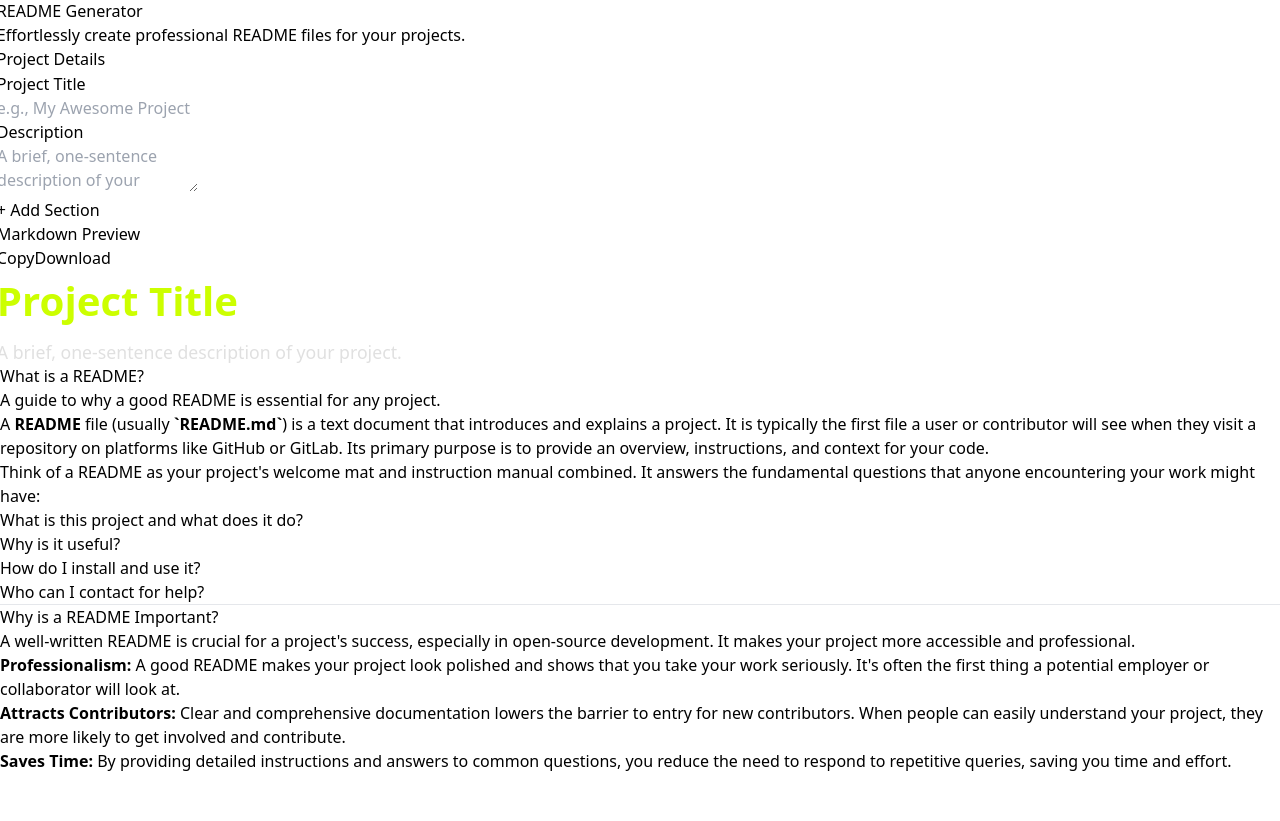
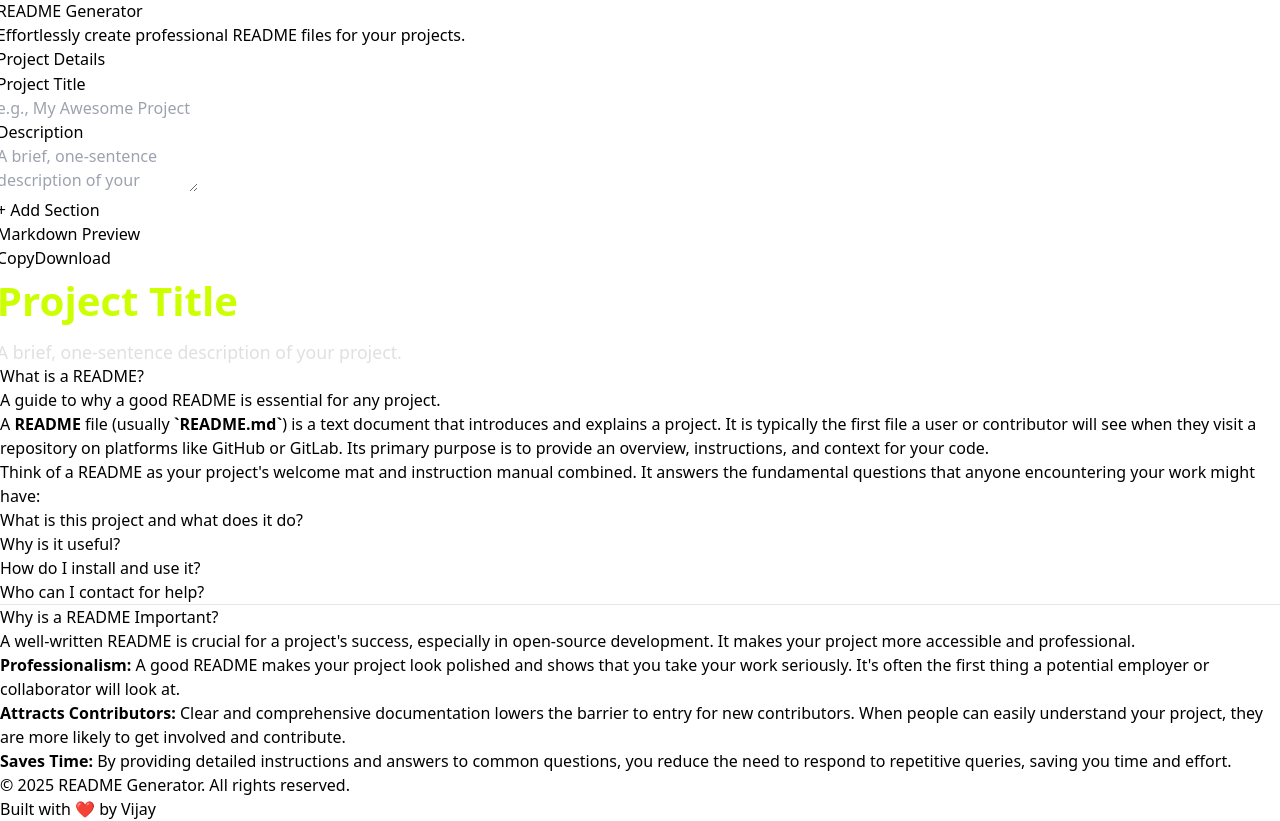
Before and after one commit to vijay2898AD/readme-generator, a React (Vite) app: page / in a window 1280 px wide. Before the commit the page ends 800 px from the top, so only its background shows below. Built offline with nearby package versions, Linux system fonts and the light colour scheme.

Commit message:
added a new footer

```diff
--- a/src/App.jsx
+++ b/src/App.jsx
@@ -514,6 +514,12 @@ ${customContent}
           }}
         />
       )}
+      <footer className="mt-8 text-center text-sm text-[white]">
+          &copy; {new Date().getFullYear()} README Generator. All rights reserved.
+        </footer>
+        <footer className="mt-2 text-center text-sm text-[#00ffef]">
+          Built with ❤️ by Vijay
+        </footer>
     </div>
   );
 };
```
